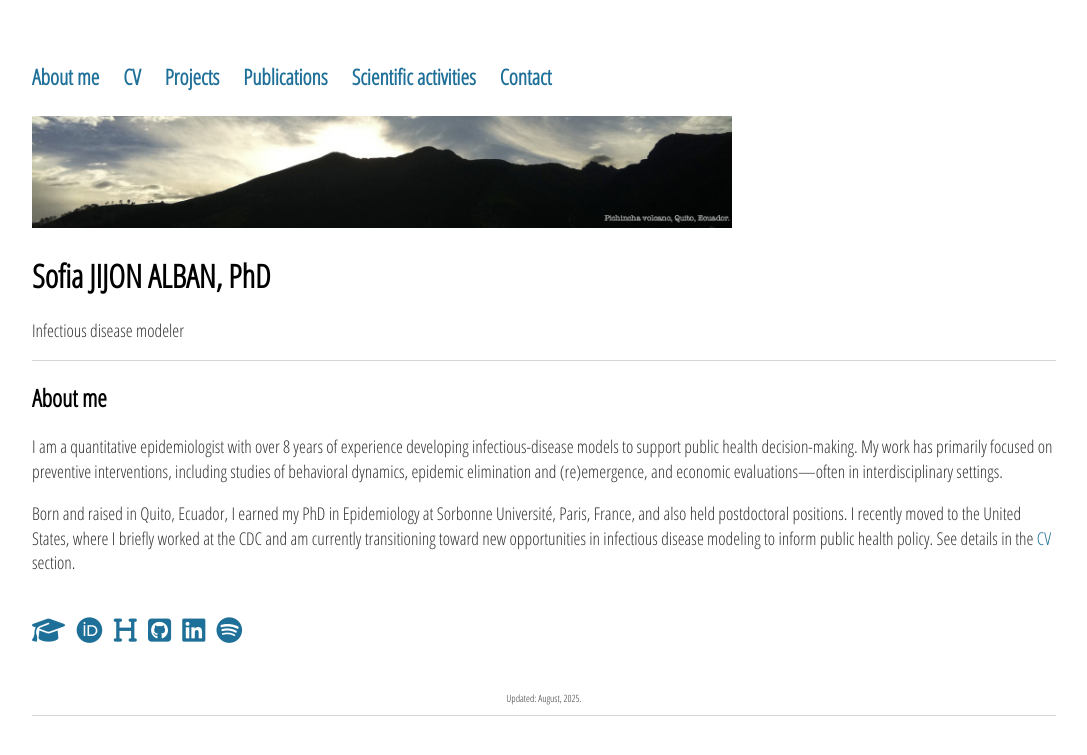
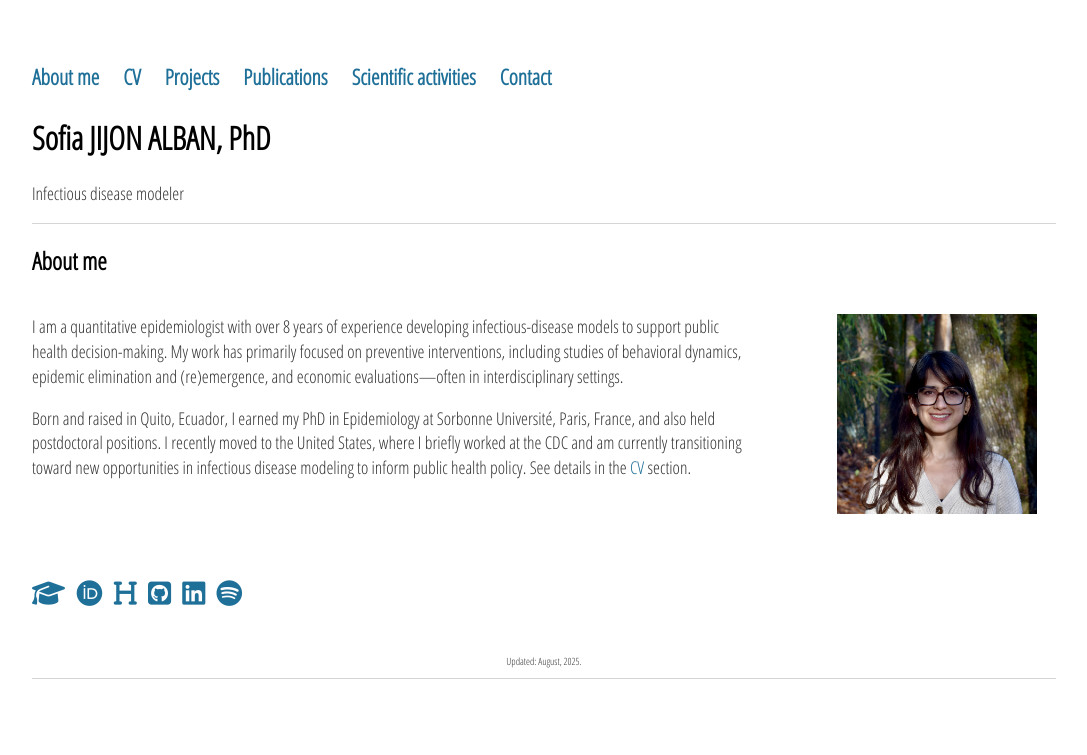
Before and after one commit to sjijon/sjijon.github.io, a Jekyll site: the page built from index.html, in a window 1280 px wide. Shown: the top 755 px of the page, without its empty margins (96-1183 px from the left). Built offline with Jekyll 4.4.1, drawn with Linux system fonts in a browser that asks for light colours; nearby versions of some CDN libraries.

Commit message:
Update bio

```diff
--- a/css/main.css
+++ b/css/main.css
@@ -83,7 +83,7 @@ ul.posts li {
 
 .column {
     float: left;
-width: 50%;
+    width: 50%;
 }
 
 /* Clear floats after the columns */
@@ -109,3 +109,22 @@ div.horizontalgap {
     height: 1px;
     width: 0px;
 }
+
+.about-cols {
+    display: flex;
+    gap: 2em;
+    align-items: flex-start;
+}
+.text-col {
+    width: 70%;
+    flex-shrink: 0;
+}
+.photo-col {
+    width: 25%;
+    flex-shrink: 0;
+    text-align: right;
+}
+.photo-col img {
+    max-width: 100%;
+    height: auto;
+}
--- a/index.html
+++ b/index.html
@@ -3,7 +3,8 @@ layout: default
 title: Sofia JIJON
 ---
 <div class="blurb">
-	<img src="https://raw.githubusercontent.com/sjijon/sjijon.github.io/master/files/Portada_WP.png" alt="Pichincha" style="width:700px">
+	<!-- <img src="https://raw.githubusercontent.com/sjijon/sjijon.github.io/master/files/Portada_WP.png" alt="Pichincha" style="width:700px"> -->
+
 	<h1>Sofia JIJON ALBAN, PhD</h1>
 	<p>
 	Infectious disease modeler
@@ -13,7 +14,8 @@ title: Sofia JIJON
 
 	<h2>About me</h2>
 
-	<!-- <h3>Summary</h3> -->
+	<div class="about-cols">
+		<div class="text-col">
 			<p>
 				I am a quantitative epidemiologist with over 8 years of experience developing infectious-disease models to support public health decision-making. My work has primarily focused on preventive interventions, including studies of behavioral dynamics, epidemic elimination and (re)emergence, and economic evaluations&mdash;often in interdisciplinary settings.
 			</p>
@@ -21,8 +23,13 @@ title: Sofia JIJON
 			<p>
 				Born and raised in Quito, Ecuador, I earned my PhD in Epidemiology at Sorbonne Université, Paris, France, and also held postdoctoral positions. I recently moved to the United States, where I briefly worked at the CDC and am currently transitioning toward new opportunities in infectious disease modeling to inform public health policy. See details in the <a href="/cv">CV</a> section.
 			</p>
-
-
+		</div>
+		<div class="photo-col">
+			<p>
+				<img src="files/Photo_2025.jpeg" alt="Sofia Jijon" style="width:200px">
+			</p>
+		</div>
+	</div>
 
 	<p>
 		<br>
```
Also changed, not shown: files/Photo_2025.jpeg (added). Lines whose indentation alone changed are shown as unchanged.
